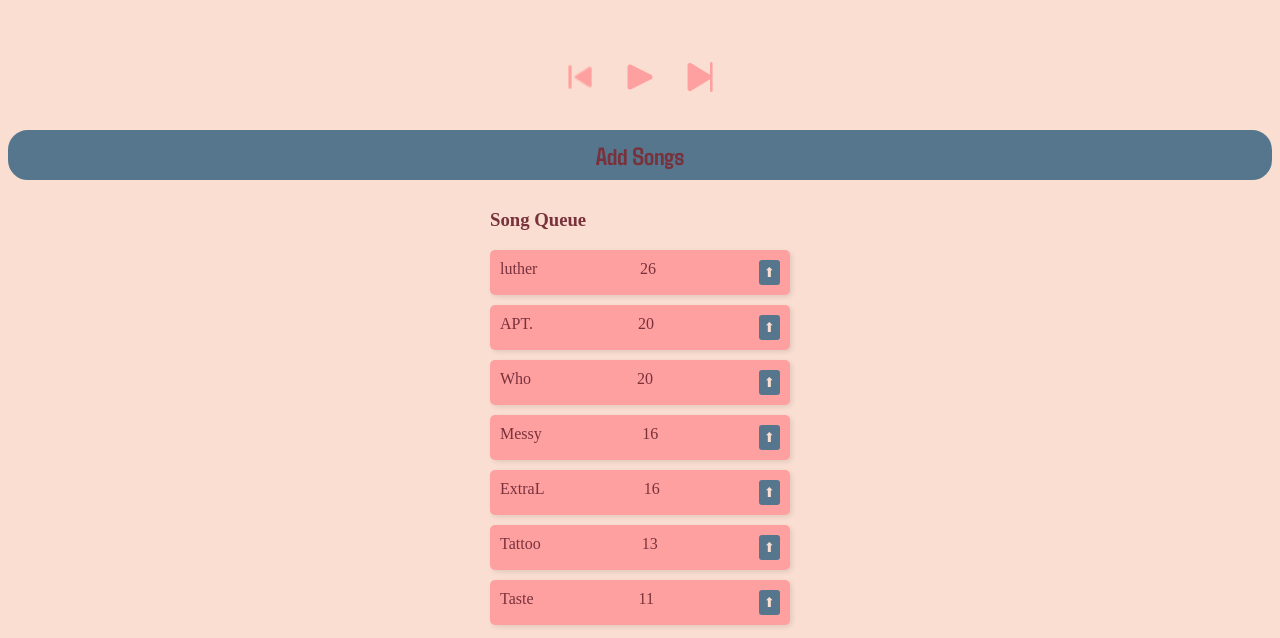
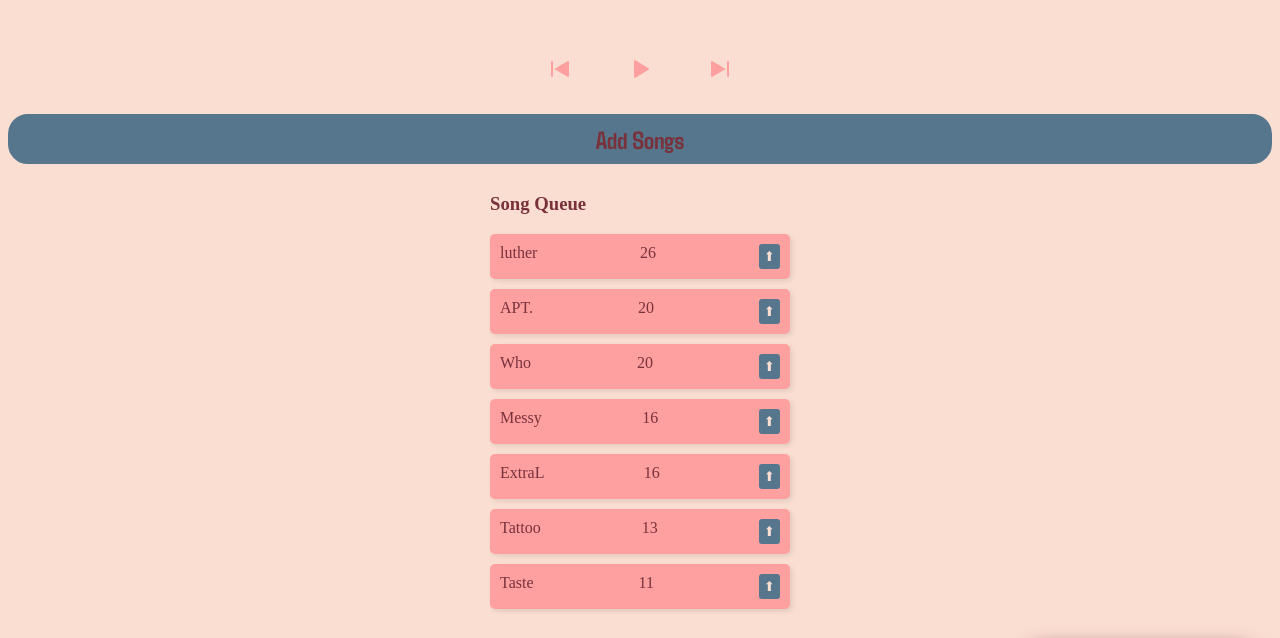
Before and after one commit to Avin-mo/VibeVoteeeee, a plain HTML site: page Public/partyroom-host.html in a window 1280 px wide. Shown: the part 383-1021 px from the top of the page. Drawn offline with Linux system fonts and the light colour scheme.

Commit message:
Fixed the navigation icons

```diff
--- a/Public/partyroom-host.html
+++ b/Public/partyroom-host.html
@@ -27,13 +27,24 @@
         <audio src="../music/El Mañana.mp3" id="audio"></audio>
         <div class="navigation">
             <button id="prev" class="prev">
-                <img src="../images/prev.png" width="40" height="40">
+                <svg xmlns="http://www.w3.org/2000/svg" width="24" height="24" viewBox="0 0 24 24" fill="#ffa0a0" class="icon icon-tabler icons-tabler-filled icon-tabler-player-skip-back">
+                    <path stroke="none" d="M0 0h24v24H0z" fill="none"/>
+                    <path d="M19.496 4.136l-12 7a1 1 0 0 0 0 1.728l12 7a1 1 0 0 0 1.504 -.864v-14a1 1 0 0 0 -1.504 -.864z" />
+                    <path d="M4 4a1 1 0 0 1 .993 .883l.007 .117v14a1 1 0 0 1 -1.993 .117l-.007 -.117v-14a1 1 0 0 1 1 -1z" />
+                </svg>
             </button>
             <button id="play" class="play">
-                <img src="../images/play.png" width="40" height="40">
+                <svg xmlns="http://www.w3.org/2000/svg" width="24" height="24" viewBox="0 0 24 24" fill="#ffa0a0" class="icon icon-tabler icons-tabler-filled icon-tabler-player-play">
+                    <path stroke="none" d="M0 0h24v24H0z" fill="none"/>
+                    <path d="M6 4v16a1 1 0 0 0 1.524 .852l13 -8a1 1 0 0 0 0 -1.704l-13 -8a1 1 0 0 0 -1.524 .852z" />
+                </svg>
             </button>
             <button id="next" class="next">
-                <img src="../images/next.png" width="40" height="40">
+                <svg xmlns="http://www.w3.org/2000/svg" width="24" height="24" viewBox="0 0 24 24" fill="#ffa0a0" class="icon icon-tabler icons-tabler-filled icon-tabler-player-skip-forward">
+                    <path stroke="none" d="M0 0h24v24H0z" fill="none"/>
+                    <path d="M3 5v14a1 1 0 0 0 1.504 .864l12 -7a1 1 0 0 0 0 -1.728l-12 -7a1 1 0 0 0 -1.504 .864z" />
+                    <path d="M20 4a1 1 0 0 1 .993 .883l.007 .117v14a1 1 0 0 1 -1.993 .117l-.007 -.117v-14a1 1 0 0 1 1 -1z" />
+                </svg>
             </button>
         </div>
     </div>
--- a/Public/partyroom.css
+++ b/Public/partyroom.css
@@ -72,6 +72,7 @@ h1 {
     cursor: pointer;
     padding: 10px;
     transition: transform 0.2s;
+    width: 80px;
 }
 
 .add-songs {
```
